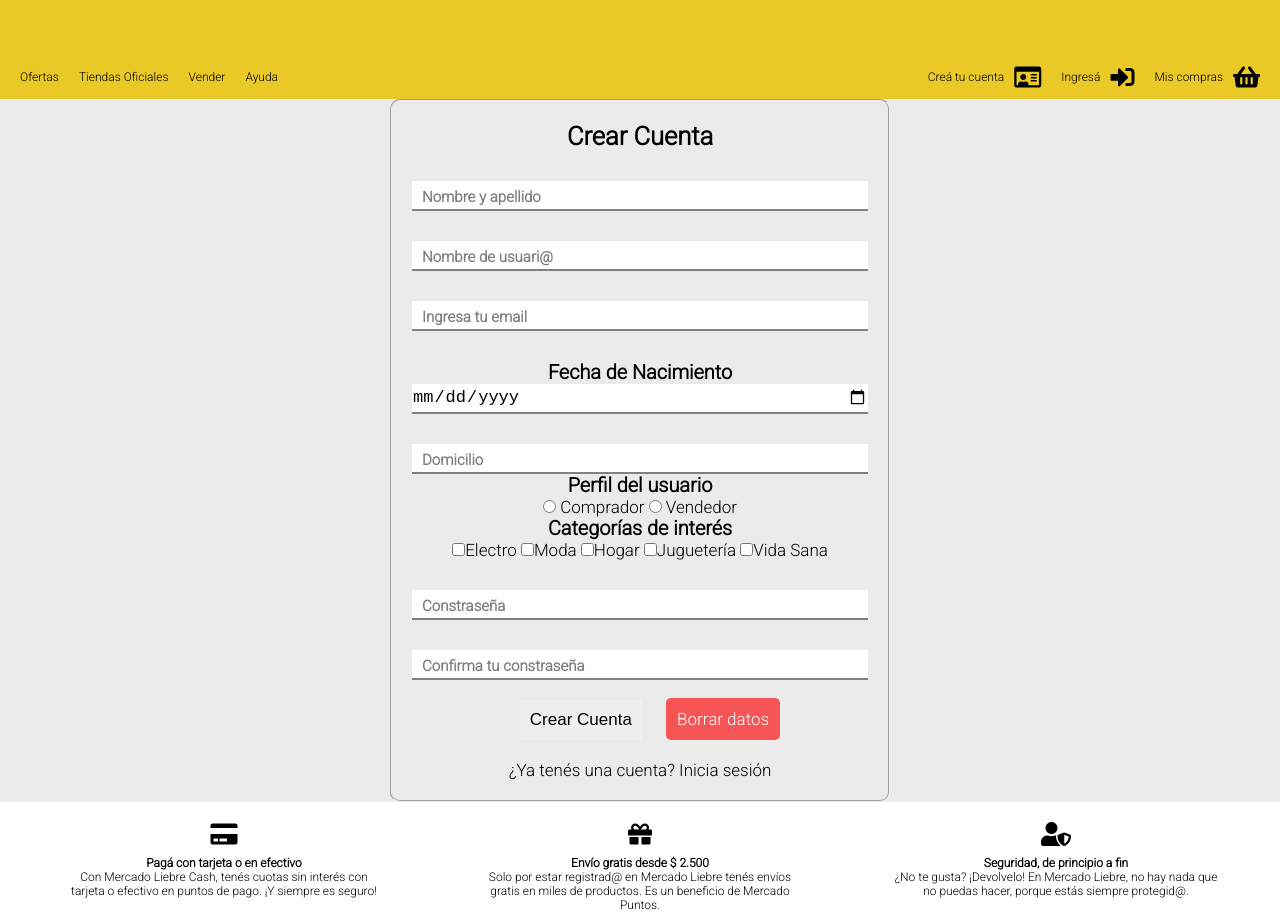
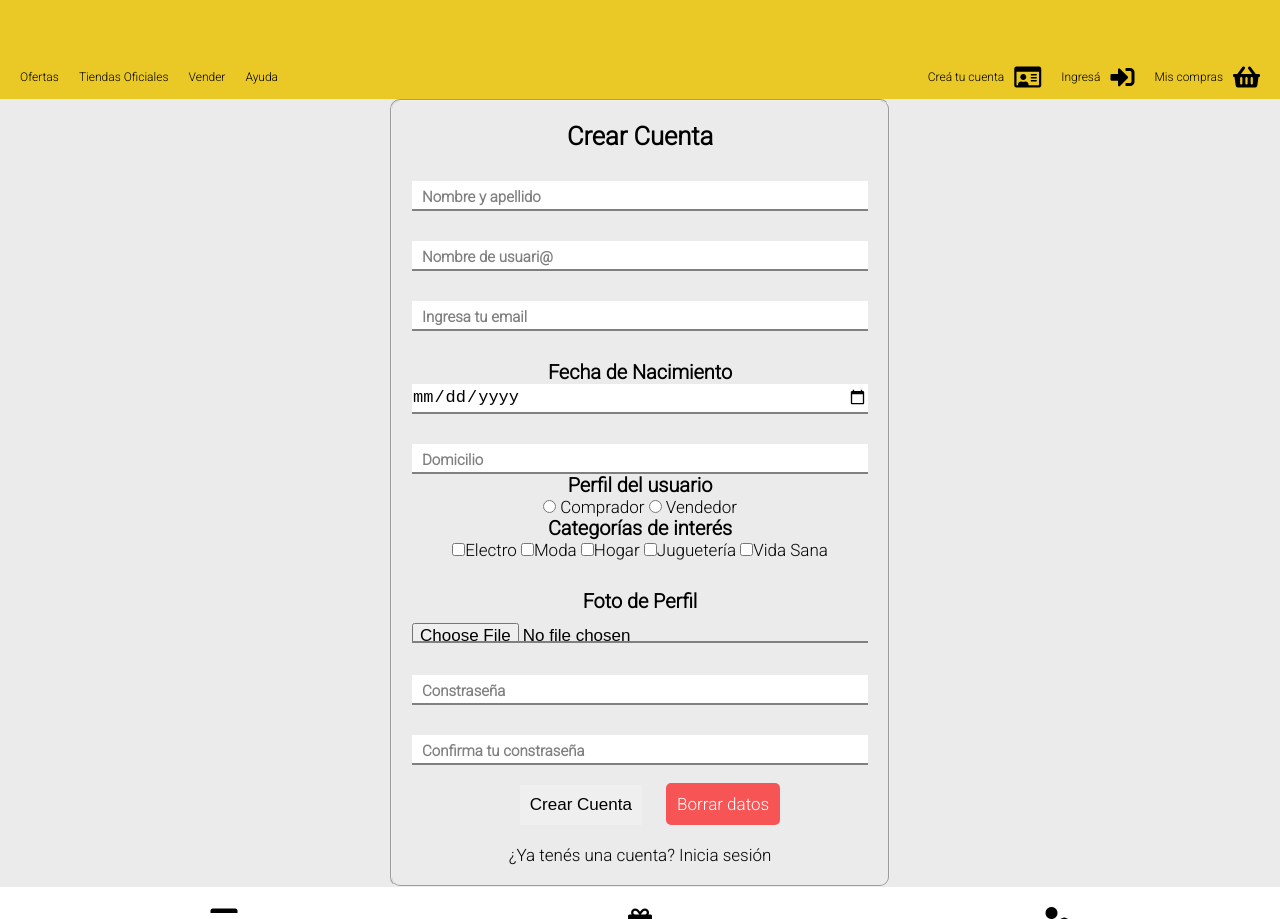
Before and after one commit to leo2296/MercadoLiebre, a website: page views/register.html in a window 1280 px wide. Shown: the part 181-1100 px from the top of the page. Drawn offline with Linux system fonts and the light colour scheme.

Commit message:
Agregue para que reciba archivos en la parte de registracion, para la foto de perfil

```diff
--- a/views/register.html
+++ b/views/register.html
@@ -105,6 +105,11 @@
                 </div>
 
                 <div class="campo-info">
+                    <h3>Foto de Perfil</h3>
+                    <input type="file" name="foto" accept="image/*"/>
+                </div>
+
+                <div class="campo-info">
                     <input type="password" name="password" required />
                     <label class="label-form" for="password">Constraseña</label>
                 </div>
```
